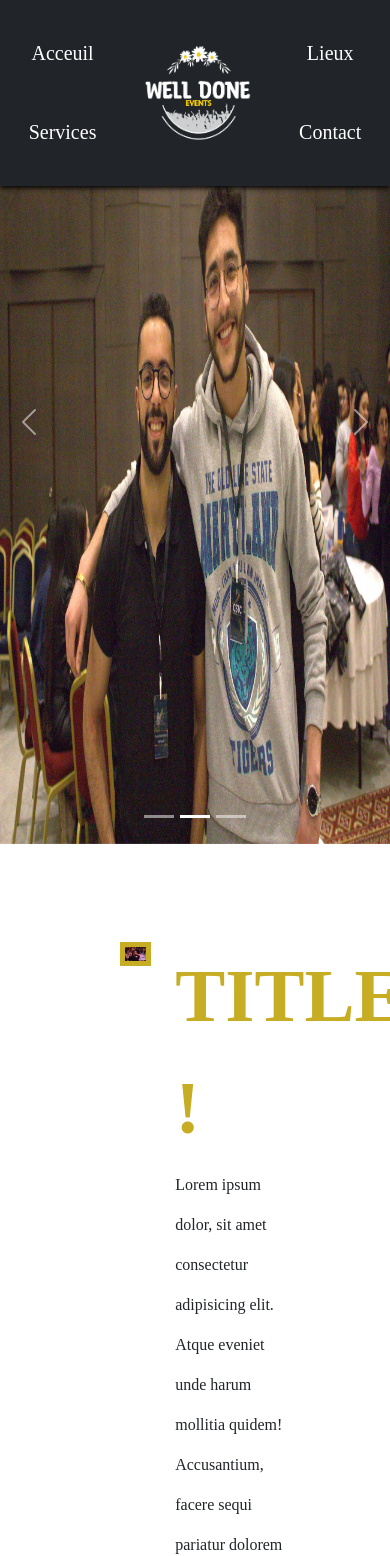
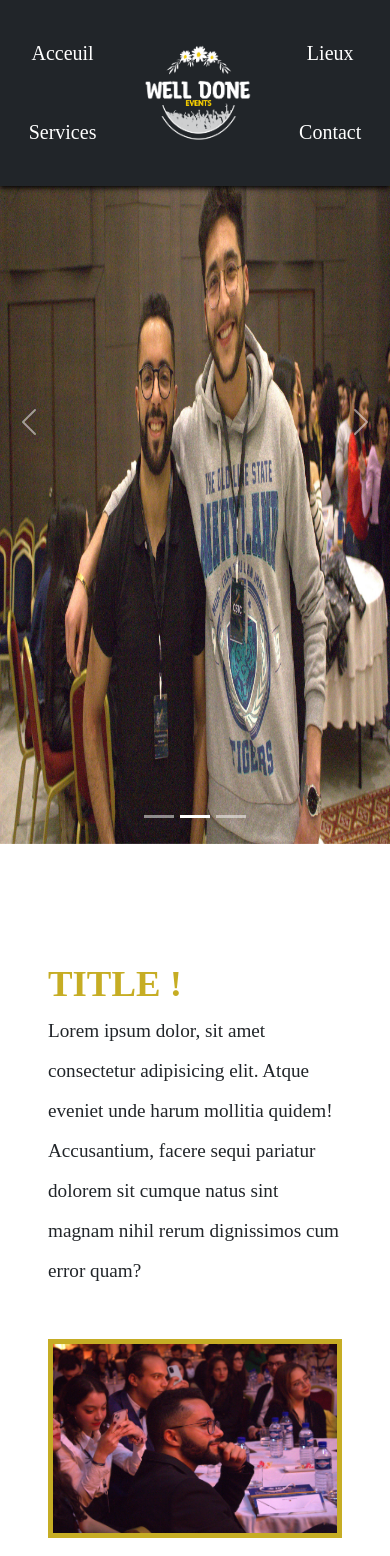
Before and after one commit to HamaydaGabsi/WellDoneEvents, a React (Create React App) app: page / in a window 390 px wide. Shown: the top 1556 px of the page. Built offline with nearby package versions, Linux system fonts and the light colour scheme.

Commit message:
made acceuil responsive

```diff
--- a/src/App.css
+++ b/src/App.css
@@ -1,7 +1,7 @@
-.nav-title{
+.nav-title {
   font-family: var(--nav-title-font);
   font-size: var(--nav-title-font-size);
-  color: var(--nav-title-color) ;
+  color: var(--nav-title-color);
   font-weight: var(--nav-title-font-weight);
   line-height: var(--nav-title-line-height);
   letter-spacing: var(--nav-title-letter-spacing);
@@ -12,45 +12,67 @@
   text-decoration: none;
 }
 
-.nav-title:hover{
+.nav-title:hover {
   border-color: var(--nav-title-hover-border-color);
   color: var(--nav-title-hover-color);
 }
 
-.nav-title:active{
+.nav-title:active {
   border-color: var(--nav-title-active-border-color);
 }
 
-.title{
+.title {
   font-family: var(--title-font);
-  font-size: var(--title-font-size);
-  color: var(--title-color) ;
+  font-size: 4em;
+  color: var(--title-color);
   font-weight: var(--title-font-weight);
   line-height: var(--title-line-height);
   text-align: var(--title-text-align);
 }
 
-.commontext{
+.commontext {
   font-family: var(--commontext-font);
-  font-size: var(--commontext-font-size);
-  color: var(--commontext-color) ;
-  font-weight: var(--commontext-font-weight);
-  line-height: var(--commontext-line-height);
-  text-align: var(--commontext-text-align);
-}
-.footer-desc-text{
-  font-family: var(--commontext-font);
-  font-size: 24px;
-  color: white ;
+  font-size: 1.7em;
+  color: var(--commontext-color);
   font-weight: var(--commontext-font-weight);
   line-height: var(--commontext-line-height);
   text-align: var(--commontext-text-align);
 }
 
+.footer-desc-text {
+  font-family: var(--commontext-font);
+  font-size: 24px;
+  color: white;
+  font-weight: var(--commontext-font-weight);
+  line-height: var(--commontext-line-height);
+  text-align: var(--commontext-text-align);
+}
+
+@media only screen and (max-width: 1200px) {
+  .title {
+    font-size: 3em;
+  }
+
+  .commontext {
+    font-size: 1.5em;
+  }
+}
+
+@media only screen and (max-width: 1024px) {
+  .title {
+    font-size: 2.3em;
+  }
+
+  .commontext {
+    font-size: 1.2em;
+  }
+}
+
+
 
 
 
 /* ************ footer styles ******** */
-.footer-desc-title{
+.footer-desc-title {
   font-size: 40px;
 }
--- a/src/Components/CardHomepage/CardHomepage.css
+++ b/src/Components/CardHomepage/CardHomepage.css
@@ -28,3 +28,48 @@
 #card-image{
     border: 5px solid #C6AD24;
 }
+
+@media only screen and (max-width: 1400px){
+    .card-container{
+
+        padding: 0.5rem;
+
+
+    }
+}
+@media only screen and (max-width: 1024px){
+    .card-container{
+
+        padding: 0;
+
+
+    }
+    .card-image-container{
+        width: 55%;
+        margin: 0 24px;
+
+    }
+    .card-caption{
+
+        width: 45%;
+
+    }
+
+}
+@media only screen and (max-width: 768px){
+    .card-container{
+        margin-top: 64px;
+        flex-wrap: wrap;
+    }
+    .card-image-container{
+        width: 100%;
+        margin:  48px 0;
+
+    }
+    .card-caption{
+
+        width: 100%;
+
+    }
+
+}
--- a/src/index.css
+++ b/src/index.css
@@ -25,7 +25,7 @@ html,body {
     --nav-title-active-border-color :  #C6AD24;
 
     --commontext-font : Cherry Swash;
-    --commontext-font-size : 26.px;
+    --commontext-font-size : 26px;
     --commontext-font-weight : 400;
     --commontext-letter-spacing : 0em;
     --commontext-line-height : 40px;
```
